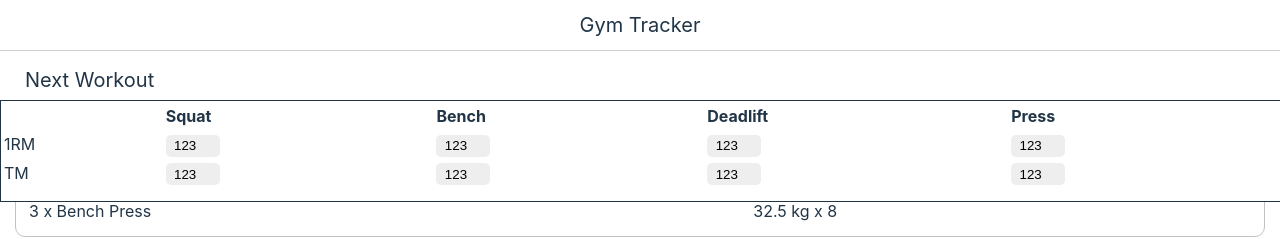
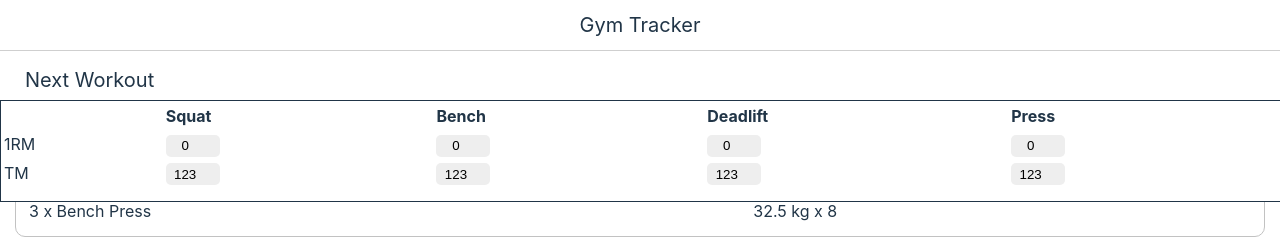
Before and after one commit to Gym-Tracker/Gym-Tracker, a React (Vite) app: page / in a window 1280 px wide. Shown: the top 239 px of the page. Built offline with nearby package versions, Linux system fonts and the light colour scheme.

Commit message:
Added component for inputting 1 rep max weights

```diff
--- /dev/null
+++ b/src/components/Input.tsx
@@ -0,0 +1,20 @@
+interface props {
+  weight: number
+  setWeight: React.Dispatch<React.SetStateAction<number>>
+  setTM: React.Dispatch<React.SetStateAction<number>>
+}
+
+export default function Input({ weight, setWeight, setTM }: props) {
+
+  function handleChange(weight: number) {
+    setWeight(weight);
+  }
+
+  return (
+    <input
+      type="number"
+      value={weight}
+      onChange={e => handleChange(e.target.valueAsNumber)}
+    />
+  )
+}
--- a/src/components/MaxWeightSettings.tsx
+++ b/src/components/MaxWeightSettings.tsx
@@ -1,6 +1,19 @@
+import { useState } from 'react'
 import styles from './MaxWeightSettings.module.css'
+import Input from './Input';
+
 
 export default function MaxWeightSettings() {
+  const [squat1RP, setSquat1RP] = useState<number>(0);
+  const [bench1RP, setBench1RP] = useState<number>(0);
+  const [deadlift1RP, setDeadlift1RP] = useState<number>(0);
+  const [press1RP, setPress1RP] = useState<number>(0);
+
+  const [squatTM, setSquatTM] = useState<number>(0);
+  const [benchTM, setBenchTM] = useState<number>(0);
+  const [deadliftTM, setDeadliftTM] = useState<number>(0);
+  const [pressTM, setPressTM] = useState<number>(0);
+
   return (
     <div className={styles.container}>
       <table className={styles.table}>
@@ -13,10 +26,10 @@ export default function MaxWeightSettings() {
         </tr>
         <tr>
           <td>1RM</td>
-          <td><input type="number" defaultValue={123}/></td>
-          <td><input type="number" defaultValue={123}/></td>
-          <td><input type="number" defaultValue={123}/></td>
-          <td><input type="number" defaultValue={123}/></td>
+          <td><Input weight={squat1RP} setWeight={setSquat1RP} setTM={setSquatTM}/></td>
+          <td><Input weight={bench1RP} setWeight={setBench1RP} setTM={setBenchTM}/></td>
+          <td><Input weight={deadlift1RP} setWeight={setDeadlift1RP} setTM={setDeadliftTM}/></td>
+          <td><Input weight={press1RP} setWeight={setPress1RP} setTM={setPressTM}/></td>
         </tr>
         <tr>
           <td>TM</td>
```
